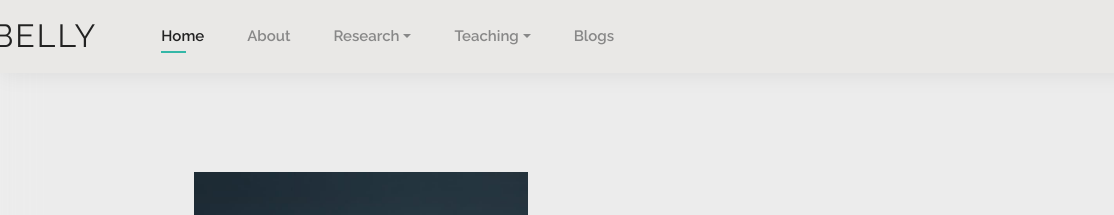
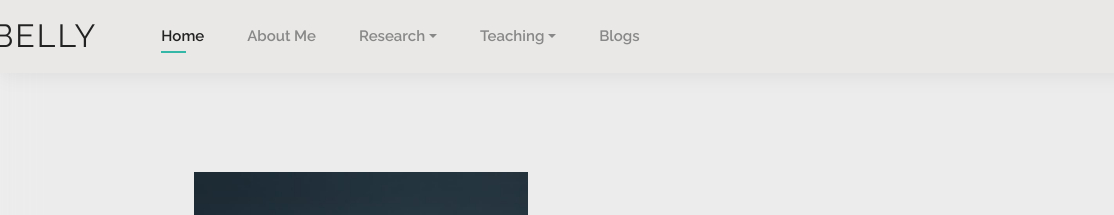
Before and after one commit to alexwrites07/srcg_port, a plain HTML site: page index.html in a window 1280 px wide. Shown: the top 215 px of the page, 0-1114 px from the left. Drawn offline with nearby package versions, Linux system fonts and the light colour scheme.

Commit message:
Update index.html

```diff
--- a/index.html
+++ b/index.html
@@ -193,7 +193,7 @@
         <nav id="navbar" class="navbar">
           <ul>
             <li><a class="active" href="index.html">Home</a></li>
-            <li><a class="inactive" href="about.html">About</a></li>
+            <li><a class="inactive" href="about.html">About Me</a></li>
             <li class="dropdown">
               <a href="#" class="dropdown-toggle" data-bs-toggle="dropdown">Research</a>
               <ul class="dropdown-menu">
```
